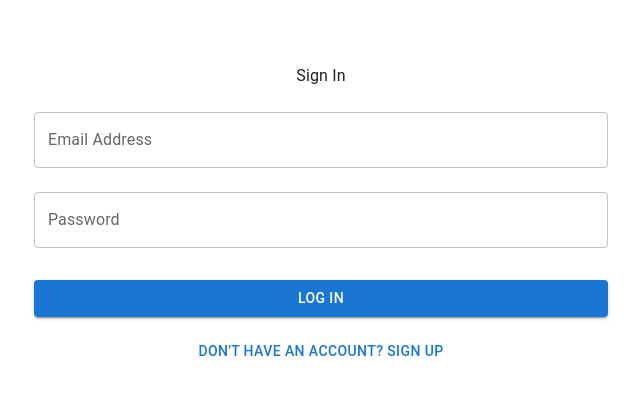
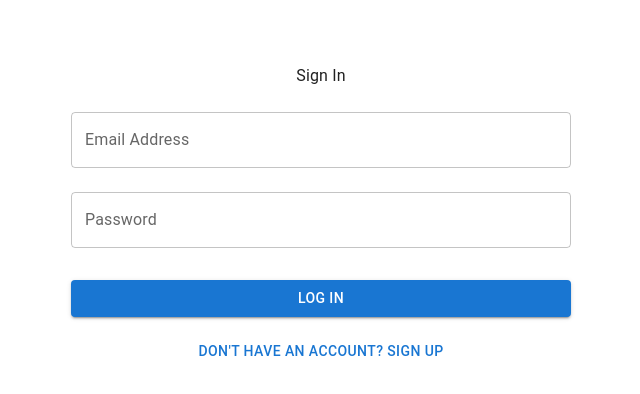
Before and after one commit to jgrimes86/Land-Use-Checklist, a React (Create React App) app in the folder client/: page /login in a window 1280 px wide. Shown: the top 394 px of the page, without its empty margins (319-959 px from the left). Built offline with nearby package versions, Linux system fonts and the light colour scheme; no server answers.

Commit message:
move useEffect for users to app.js; fix backend route for user projects

```diff
--- a/client/src/components/App.js
+++ b/client/src/components/App.js
@@ -1,4 +1,4 @@
-import React, { useEffect, useState } from "react";
+import React, { useEffect, useMemo, useState } from "react";
 import { Outlet, useLocation, useNavigate } from "react-router-dom";
 import { Box } from '@mui/material';
 import { LocalizationProvider } from '@mui/x-date-pickers';
@@ -27,6 +27,15 @@ function App() {
           });
     }, [])
 
+    useMemo(() => {
+        fetch('/users')
+        .then((r) => {
+            if (r.ok) {
+                r.json()
+                .then(data => setUsers(data))
+            }
+        })
+    }, [])
 
     function handleLogout() {
         fetch('/logout', {
--- a/client/src/components/EditProject.js
+++ b/client/src/components/EditProject.js
@@ -13,6 +13,7 @@ function EditProject() {
     const [error, setError] = useState(null);
     const [teamFormData, setTeamFormData] = useState([])
 
+    // console.log(users)
 
     const params = useParams();
     const location = useLocation();
--- a/client/src/components/Project.js
+++ b/client/src/components/Project.js
@@ -28,15 +28,6 @@ function Project() {
                 .then(data => setRoles(data))
             }
         })
-
-        fetch('/users')
-        .then((r) => {
-            if (r.ok) {
-                r.json()
-                .then(data => setUsers(data))
-            }
-        })
-
     }, [])
 
     function handleEditClick() {
--- a/client/src/components/SignIn.js
+++ b/client/src/components/SignIn.js
@@ -79,6 +79,9 @@ function SignIn() {
           display: 'flex',
           flexDirection: 'column',
           alignItems: 'center',
+          maxWidth: 500,
+          ml: 'auto',
+          mr: 'auto'
         }}
       >
         <Typography component="h1" varian="h5">
--- a/client/src/components/UserProjects.js
+++ b/client/src/components/UserProjects.js
@@ -7,8 +7,10 @@ function UserProjects({user, setProject, setRoles}) {
     const [userProjects, setUserProjects] = useState([]);
     const navigate = useNavigate();
 
+    // console.log("user", user)
+
     useEffect(() => {
-        fetch('/users/roles/'+user.id)
+        fetch(`/users/${user.id}/roles`)
         .then((r) => {
             if (r.ok) {
                 r.json().then(projects => setUserProjects(projects))
```
Also changed, not shown: 2 other files (tests, documents, lock files or other folders).
